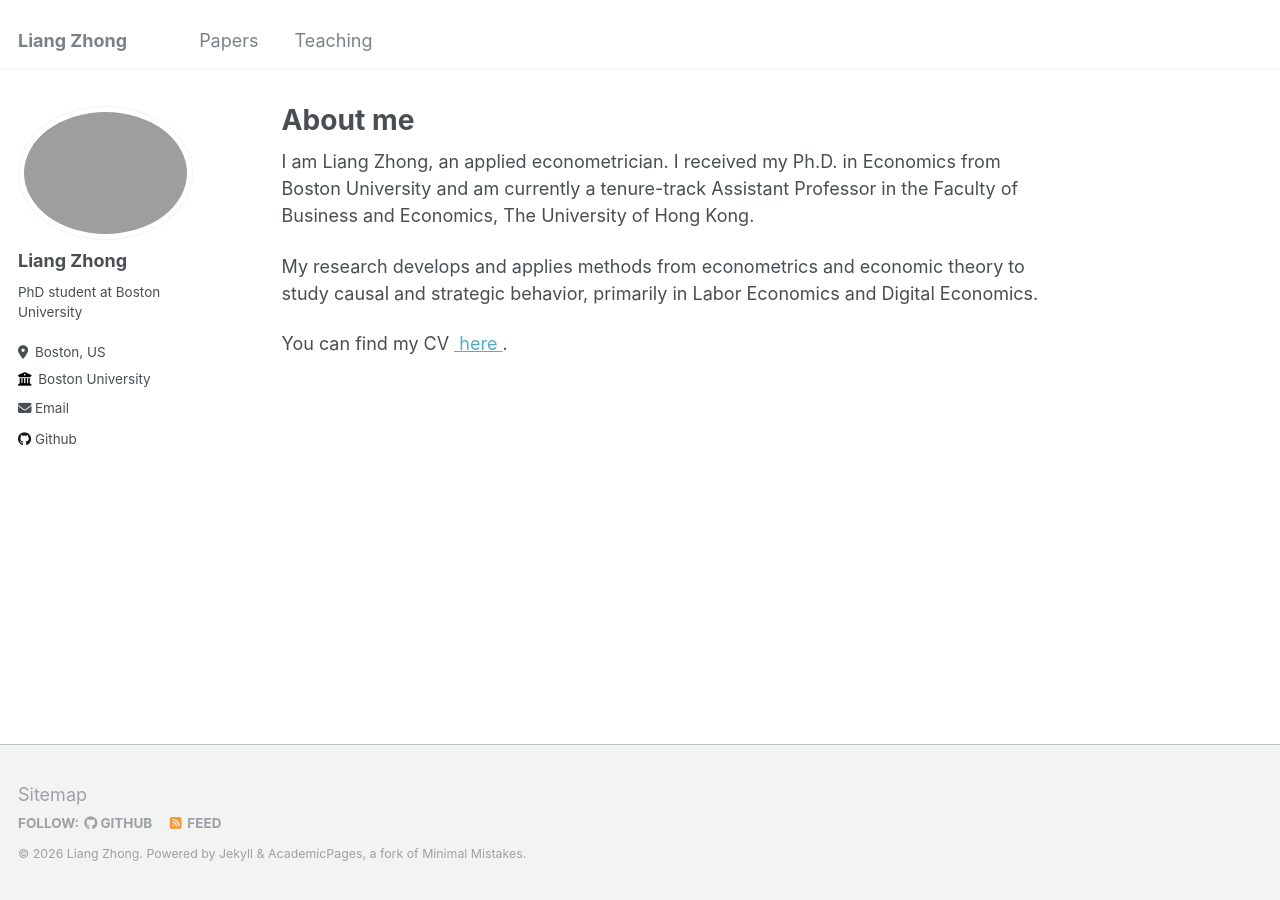
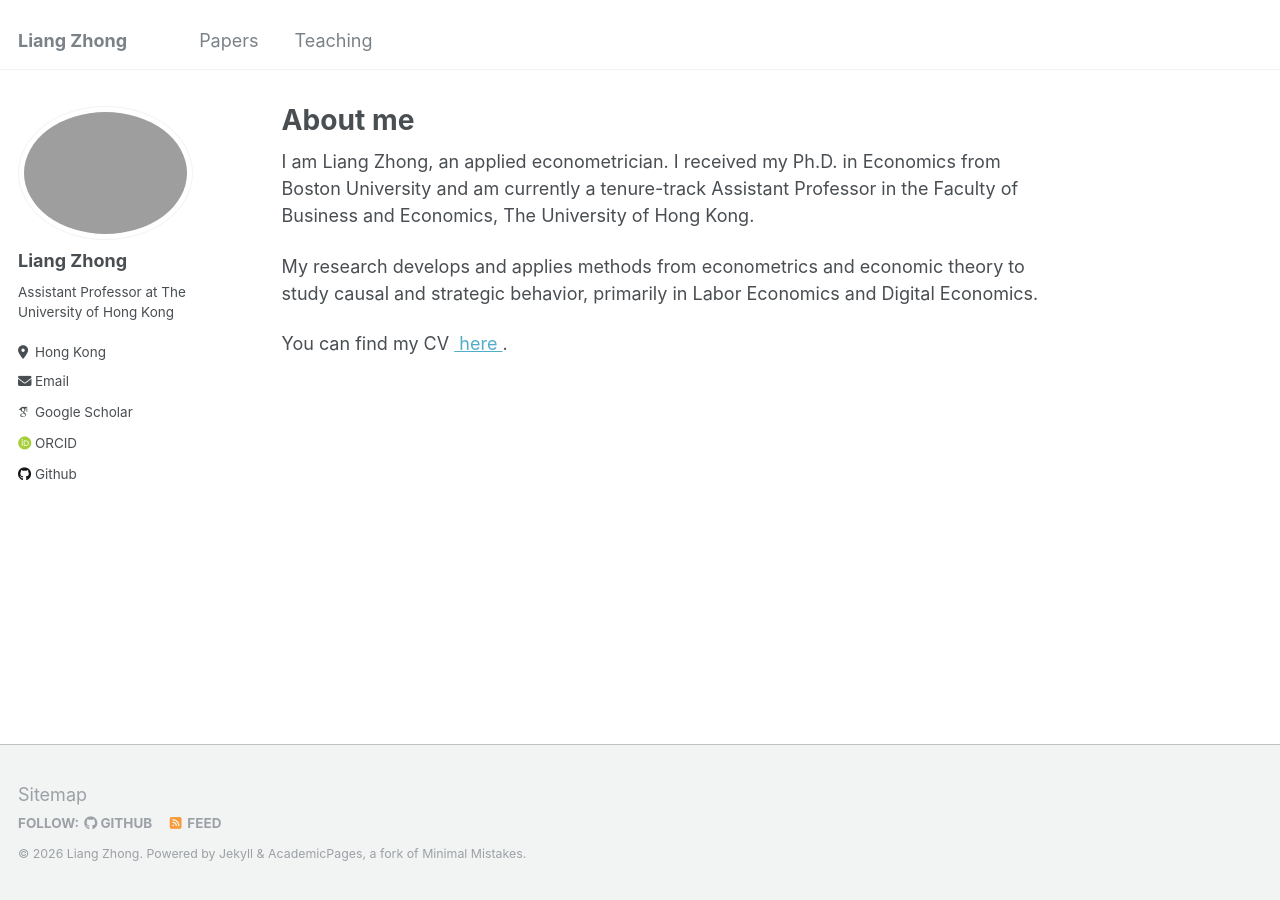
Before and after one commit to samzl1/samzl1.github.io, a Jekyll site: the page built from _pages/about.md, in a window 1280 px wide. Built offline with Jekyll 4.4.1, drawn with Linux system fonts in a browser that asks for light colours; some web fonts are replaced.

Commit message:
update website

```diff
--- a/_config.yml
+++ b/_config.yml
@@ -11,7 +11,7 @@ locale                   : "en-US"
 title                    : "Liang Zhong"
 title_separator          : "-"
 name                     : &name "Liang Zhong"
-description              : &description "PhD student @ Boston University"
+description              : &description "Assistant Professor @ The University of Hong Kong"
 url                      : https://samzl1.github.io # the base hostname & protocol for your site e.g. "https://mmistakes.github.io"
 baseurl                  : "" # the subpath of your site, e.g. "/blog"
 repository               : "samzl1.github.io"
@@ -24,17 +24,17 @@ author:
   avatar           : "profile.png"
   name             : "Liang Zhong"
   pronouns         : # example: "she/her"
-  bio              : "PhD student at Boston University"
-  location         : "Boston, US"
-  employer         : "Boston University"
+  bio              : "Assistant Professor at The University of Hong Kong"
+  location         : "Hong Kong"
+  employer         : #"Boston University"
   uri              : # URL
-  email            : "samzl@bu.edu"
+  email            : "samzl@hku.hk"
 
   # Academic websites
   arxiv            : # URL - Update with the correct link to your profile
-  googlescholar    : #"https://scholar.google.com/citations?user=PS_CX0AAAAAJ"
+  googlescholar    : "https://scholar.google.com/citations?user=vQN1jPUAAAAJ&hl=en"
   impactstory      : # URL
-  orcid            : #"http://orcid.org/yourorcidurl"
+  orcid            : "https://orcid.org/0009-0001-8357-2332"
   pubmed           : #"https://www.ncbi.nlm.nih.gov/pubmed/?term=john+snow"
   researchgate     : # URL
 
```
Also changed, not shown: 3 other files.
